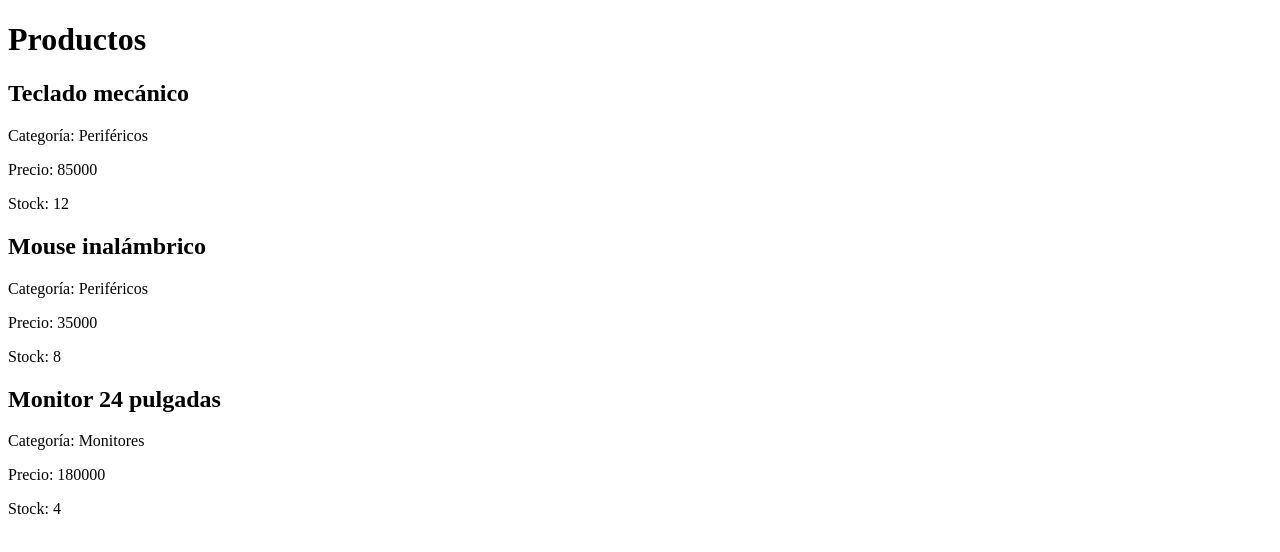
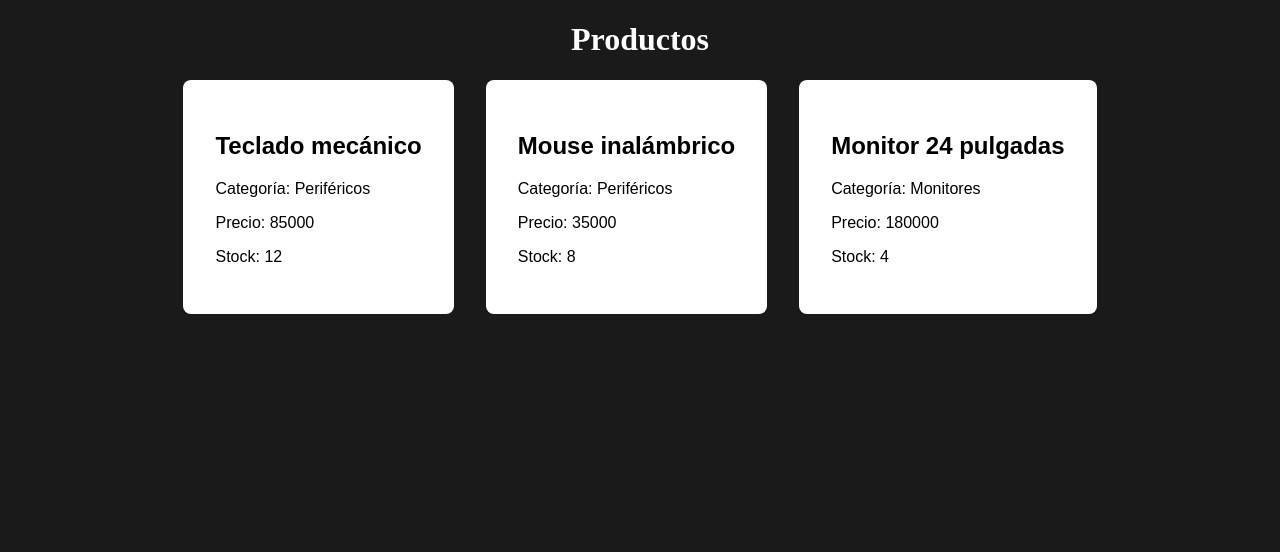
Before and after one commit to emilianoapaza/inventory-manager, a React (Vite) app: page /app/productos in a window 1280 px wide. Shown: the top 552 px of the page. Built offline with nearby package versions, Linux system fonts and the light colour scheme.

Commit message:
style: improve product listing layout

```diff
--- /dev/null
+++ b/src/index.css
@@ -0,0 +1,29 @@
+html,
+body,
+#root {
+    margin: 0;
+    padding: 0;
+    width: 100%;
+    min-height: 100vh;
+    background-color: #1a1a1a;
+    /* Tu color global */
+    color: #ffffff;
+    /* Opcional: color de texto global */
+}
+
+h1, h2, h3 {
+    text-align: center;
+}
+
+article {
+    background-color: #fff;
+    color: #000;
+    padding: 2rem;
+    border-radius: .5rem;
+    font-family: Arial, Helvetica, sans-serif;
+}
+.product-list {
+    display: flex;
+    gap: 2rem;
+    justify-content: center;
+}
--- a/src/main.jsx
+++ b/src/main.jsx
@@ -1,6 +1,7 @@
 import { StrictMode } from 'react'
 import { createRoot } from 'react-dom/client'
 import App from './App.jsx'
+import './index.css'
 
 createRoot(document.getElementById('root')).render(
   <StrictMode>
--- a/src/pages/Products.jsx
+++ b/src/pages/Products.jsx
@@ -5,9 +5,11 @@ function Products() {
     return (
         <main>
             <h1>Productos</h1>
-            {productosIniciales.map(producto =>
-                (<ProductCard key={producto.id} producto={producto} />)
-            )}
+            <div className="product-list">
+                {productosIniciales.map(producto =>
+                    (<ProductCard key={producto.id} producto={producto} />)
+                )}
+            </div>
         </main>
     )
 }
```
